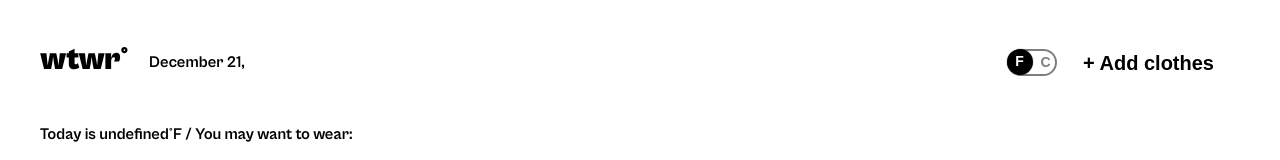
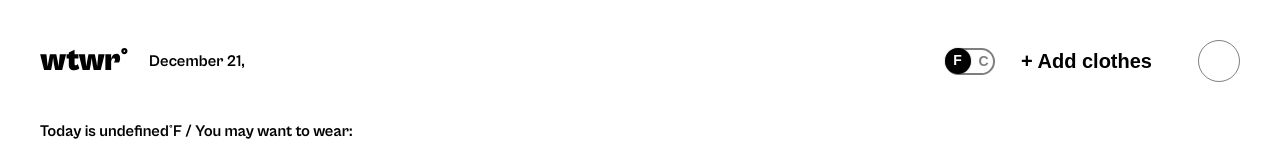
Before and after one commit to steviesmooth/se_project_react, a React (Create React App) app: page / in a window 1280 px wide. Shown: the top 160 px of the page. Built offline with nearby package versions, Linux system fonts and the light colour scheme; no server answers; data requests are answered from the project's data file; sample sign-in values are in the browser's storage.

Commit message:
refractor

```diff
--- a/src/components/App/App.js
+++ b/src/components/App/App.js
@@ -15,6 +15,7 @@ import RegisterModal from "../RegisterModal/RegisterModal";
 import { authorize, getUser, register } from "../../utils/auth";
 import LoginModal from "../LoginModal/LoginModal";
 import ProtectedRoute from "../ProtectedRoute/ProtectedRoute";
+import { useHistory } from "react-router-dom/cjs/react-router-dom";
 
 function App() {
   const [activeModal, setActiveModal] = useState("");
@@ -30,6 +31,7 @@ function App() {
     avatar: "",
     _id: "",
   });
+  const history = useHistory();
 
   const handleSelectedCard = (card) => {
     setSelectedCard(card);
@@ -165,16 +167,19 @@ function App() {
           <Switch>
             <ProtectedRoute isLoggedIn={isLoggedIn} path="/profile">
               <Profile
+                currentUser={currentUser}
                 clothingItems={clothingItems}
                 onSelectCard={handleSelectedCard}
                 onCreateModal={handleOpenModal}
+                isLoggedIn={isLoggedIn}
               />
             </ProtectedRoute>
-            <Route exact path="/">
+            <Route path={"/"}>
               <Main
                 weatherTemp={temp}
                 onSelectCard={handleSelectedCard}
                 clothingItems={clothingItems}
+                isLoggedIn={isLoggedIn}
               />
             </Route>
           </Switch>
--- a/src/components/ClothesSection/ClothesSection.js
+++ b/src/components/ClothesSection/ClothesSection.js
@@ -1,7 +1,16 @@
 import "./ClothesSection.css";
 import ItemCard from "../ItemCard/ItemCard";
+import CurrentUserContext from "../../contexts/CurrentUserContext";
+import { useContext } from "react";
 
-const ClothesSection = ({ clothingItems, onSelectCard, onCreateModal }) => {
+const ClothesSection = ({
+  clothingItems,
+  onSelectCard,
+  onCreateModal,
+  isLoggedIn,
+  handleLike,
+}) => {
+  const currentUser = useContext(CurrentUserContext);
   return (
     <div className="clothes">
       <div className="clothes__header">
@@ -21,6 +30,7 @@ const ClothesSection = ({ clothingItems, onSelectCard, onCreateModal }) => {
               item={item}
               onSelectCard={() => onSelectCard(item)}
               key={item._id}
+              isLoggedIn={isLoggedIn}
             />
           );
         })}
--- a/src/components/Header/Header.css
+++ b/src/components/Header/Header.css
@@ -5,6 +5,16 @@
 
   padding-top: 40px;
   margin-bottom: 20px;
+}
+.header__user-name {
+  display: flex;
+  align-items: center;
+  gap: 20px;
+}
+a {
+  display: flex;
+  gap: 20px;
+  align-items: center;
 }
 .header__user-img {
   height: 40px;
@@ -14,6 +24,18 @@
   display: flex;
   gap: 20px;
   align-items: center;
+}
+.header__user-img-text {
+  height: 40px;
+  width: 40px;
+  border-radius: 50%;
+  display: flex;
+  gap: 20px;
+  align-items: center;
+  font-size: 20px;
+  font-family: "CabinetGrotesk-Regular", sans-serif;
+  justify-content: center;
+  border: 1px solid rgba(0, 0, 0, 0.5);
 }
 .header__logo {
   display: flex;
--- a/src/components/Header/Header.js
+++ b/src/components/Header/Header.js
@@ -21,7 +21,7 @@ const Header = ({
     <header className="header">
       <div className="header__logo">
         <div>
-          <Link to="/">
+          <Link to={"/"}>
             <img src="../Logo.svg" alt="logo" />
           </Link>
         </div>
@@ -51,12 +51,12 @@ const Header = ({
           </button>
         )}
         {isLoggedIn ? (
-          <Link to="/profile">
+          <Link to={"/profile"}>
             <h2 className="header__user-name">{currentUser.name}</h2>
             {currentUser.avatar === "" ? (
-              <div className="header__avatar-logo">{currentUser.name[0]}</div>
+              <div className="header__user-img-text">{currentUser.name[0]}</div>
             ) : (
-              <div>
+              <div className="header__user-img">
                 <img
                   src={currentUser.avatar}
                   alt="avatar-logo"
--- a/src/components/ItemModal/ItemModal.js
+++ b/src/components/ItemModal/ItemModal.js
@@ -1,6 +1,14 @@
 import "./ItemModal.css";
+import CurrentUserContext from "../../contexts/CurrentUserContext";
+import { useContext } from "react";
 
 const ItemModal = ({ isOpen, onClose, card, name, onDelete }) => {
+  const currentUser = useContext(CurrentUserContext);
+  const isOwn = card.owner === currentUser._id;
+  const itemDeleteButtonClassName = `item-modal__delete-btn ${
+    isOwn ? "item-modal__delete-btn_visible" : "item-modal__delete-btn_hidden"
+  }`;
+
   return (
     <div
       className={
@@ -18,7 +26,7 @@ const ItemModal = ({ isOpen, onClose, card, name, onDelete }) => {
         />
         <div className="item-modal__info">
           <h4 className="item-modal__name">{card.name}</h4>
-          <button className="item-modal__delete-btn" onClick={onDelete}>
+          <button className={itemDeleteButtonClassName} onClick={onDelete}>
             Delete item
           </button>
           <h4 className="item-modal__weather">Weather: {card.weather}</h4>
--- a/src/components/SideBar/SideBar.js
+++ b/src/components/SideBar/SideBar.js
@@ -1,6 +1,6 @@
 import "./SideBar.css";
 
-const SideBar = () => {
+const SideBar = ({ currentUser, onEditModal, handleLogout }) => {
   return (
     <div className="sidebar">
       <img
--- a/src/utils/api.js
+++ b/src/utils/api.js
@@ -8,7 +8,13 @@ export const processServerResponse = (res) => {
 };
 
 export const getItems = () => {
-  return fetch(`${baseUrl}/items`).then(processServerResponse);
+  return fetch(`${baseUrl}/items`, {
+    method: "GET",
+    headers: {
+      "Content-Type": "application/json",
+      authorization: `Bearer ${localStorage.getItem("token")}`,
+    },
+  }).then(processServerResponse);
 };
 
 export const addItems = ({ name, imageUrl, weather }) => {
@@ -16,6 +22,7 @@ export const addItems = ({ name, imageUrl, weather }) => {
     method: "POST",
     headers: {
       "Content-Type": "application/json",
+      authorization: `Bearer ${localStorage.getItem("token")}`,
     },
     body: JSON.stringify({
       name,
```
